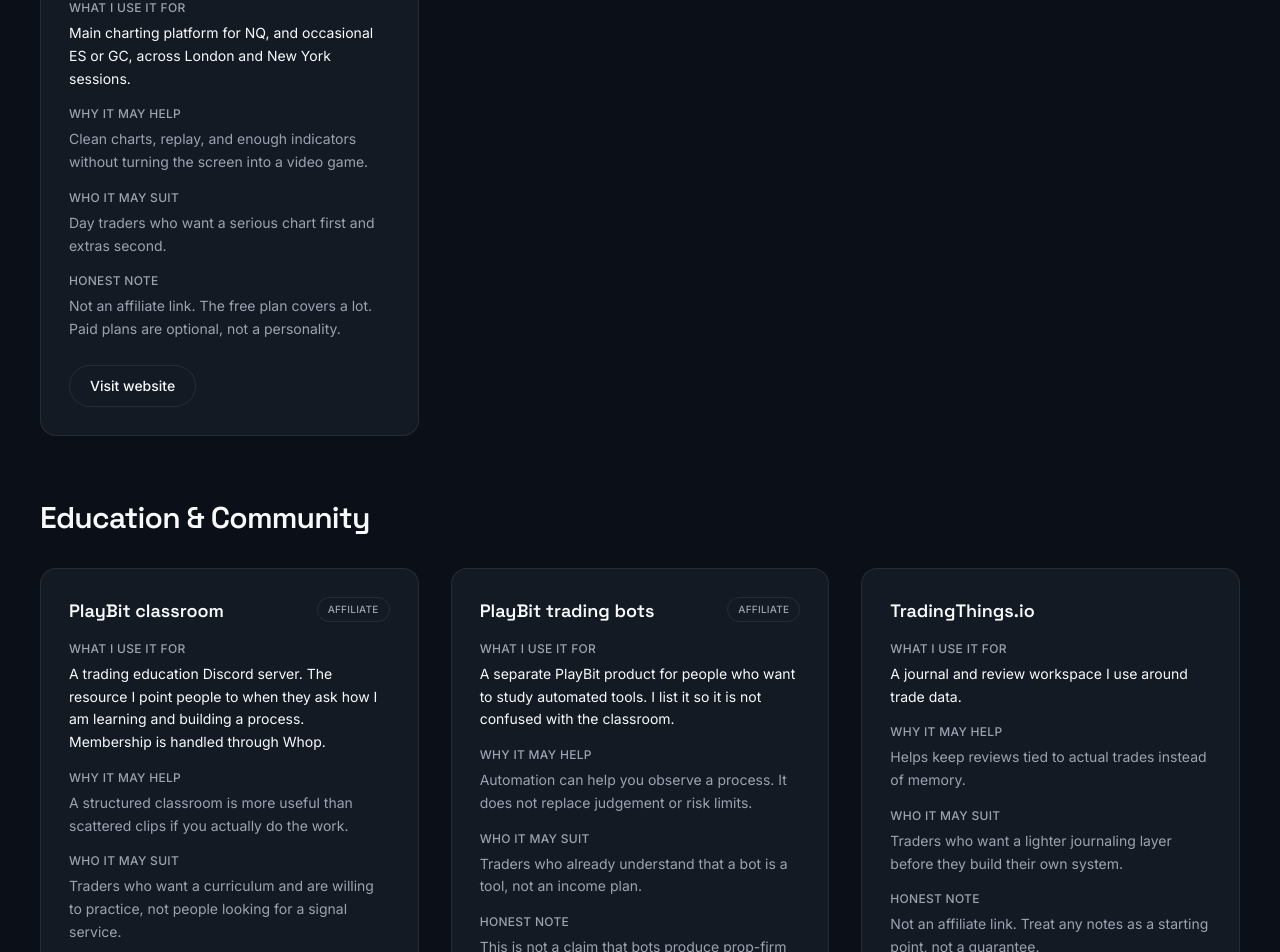
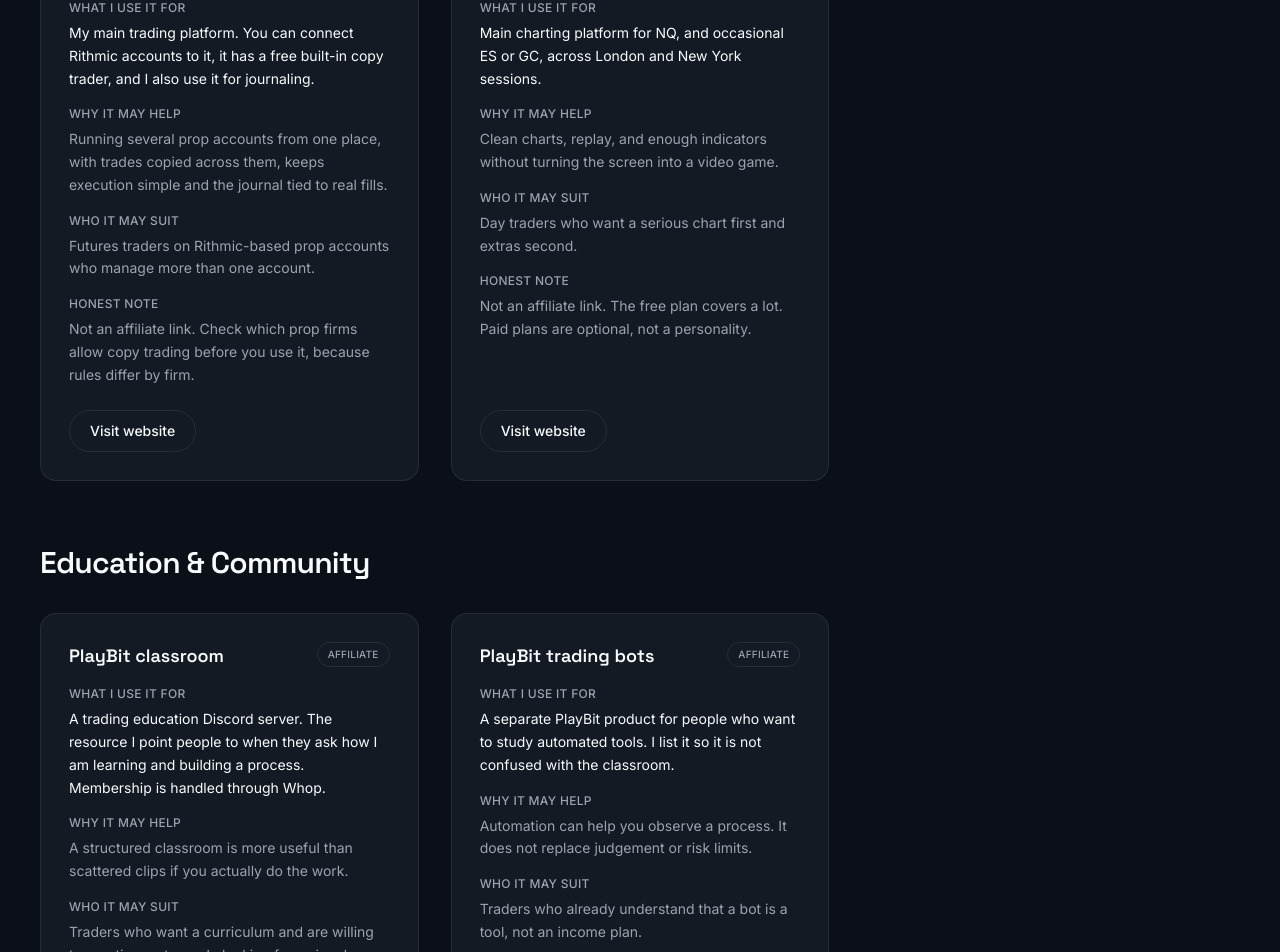
Before and after one commit to Degenius-Liquidity/degenius-liquidity-v2, a React (Vite) app: page /toolkit in a window 1280 px wide. Shown: the part 2020-2972 px from the top of the page. Built offline with nearby package versions, Linux system fonts and the light colour scheme.

Commit message:
TradingThings: platform, Rithmic, free copy trader

```diff
--- a/src/data/toolkitItems.ts
+++ b/src/data/toolkitItems.ts
@@ -117,11 +117,11 @@
   {
     id: 'tradingthings',
     name: 'TradingThings.io',
-    category: 'Education & Community',
-    useCase: 'A journal and review workspace I use around trade data.',
-    whyUseful: 'Helps keep reviews tied to actual trades instead of memory.',
-    whoItSuits: 'Traders who want a lighter journaling layer before they build their own system.',
-    honestNote: 'Not an affiliate link. Treat any notes as a starting point, not a guarantee.',
+    category: 'Trading Software',
+    useCase: 'My main trading platform. You can connect Rithmic accounts to it, it has a free built-in copy trader, and I also use it for journaling.',
+    whyUseful: 'Running several prop accounts from one place, with trades copied across them, keeps execution simple and the journal tied to real fills.',
+    whoItSuits: 'Futures traders on Rithmic-based prop accounts who manage more than one account.',
+    honestNote: 'Not an affiliate link. Check which prop firms allow copy trading before you use it, because rules differ by firm.',
     url: 'https://tradingthings.io/',
     isAffiliate: false,
   },
```
